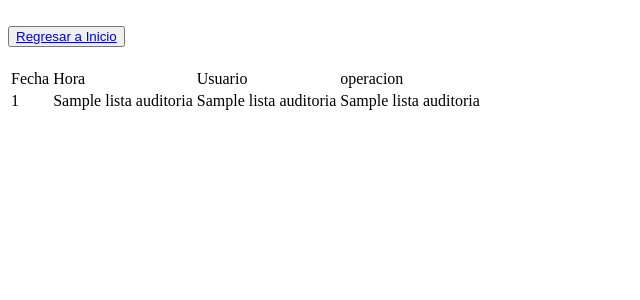
After one commit to juannaranjo31/crudpython, a Flask app: page /lista_auditoria/ in a window 1280 px wide. The commit adds this page. Shown: the top 300 px of the page, without its empty margins (0-640 px from the left). Run offline with Flask 2, Linux system fonts and the light colour scheme; a database or web service that is not in the repository returns one stand-in record (values such as "Sample title"); some libraries are stand-ins or nearby versions.

Commit message:
Actualiado y tabla Auditoria

```diff
--- a/app.py
+++ b/app.py
@@ -5,9 +5,8 @@ app =  Flask(__name__)
 
 @app.route('/')
 def index():
-    lista_asig = dbpg.conexion.listar_asignatura()
     lista_est = dbpg.conexion.lista_estudiante()
-    return render_template('index.html',lista_as = lista_asig,lista_est = lista_est)
+    return render_template('index.html',lista_est = lista_est)
 
 @app.route('/nuevo_estudiante/',methods=['GET','POST'])
 def nuevo_estudiante():
@@ -83,5 +82,10 @@ def eliminar_est(id):
     dbpg.conexion.eliminar_estudiante(id)
     return redirect('/')
 
+@app.route('/lista_auditoria/')
+def auditoria():
+    lista = dbpg.conexion.lista_auditoria()
+    return render_template('auditoria.html',lista_aud = lista)
+
 if __name__ == '__main__':
     app.run(debug=True,port=4000)
--- a/dbpg.py
+++ b/dbpg.py
@@ -2,9 +2,9 @@ import psycopg2
 import psycopg2.extras
 
 DB_HOST = 'localhost'
-DB_NAME = 'proyecto'
+DB_NAME = 'proyecto3'
 DB_USER = 'postgres'
-DB_PASS = '12345678'
+DB_PASS = 'conexion'
 
 conn = psycopg2.connect(dbname = DB_NAME,user = DB_USER,password = DB_PASS,host = DB_HOST)
 cur = conn.cursor(cursor_factory=psycopg2.extras.DictCursor)
@@ -70,3 +70,9 @@ class conexion:
         cur.execute(con)
         lista = cur.fetchall()
         return lista
+
+    def lista_auditoria():
+        con = "select * from lista_auditoria()"
+        cur.execute(con)
+        lista = cur.fetchall()
+        return lista
--- /dev/null
+++ b/templates/auditoria.html
@@ -0,0 +1,36 @@
+<!DOCTYPE html>
+<html lang="en">
+<head>
+    <meta charset="UTF-8">
+    <meta http-equiv="X-UA-Compatible" content="IE=edge">
+    <meta name="viewport" content="width=device-width, initial-scale=1.0">
+    <title>Auditoria Plan Estudios</title>
+</head>
+<body>
+    <h2>
+        <button type="button">
+            <a href="/">Regresar a Inicio</a>
+        </button>
+    </h2>
+   <table>
+       <thead>
+           <tr>
+               <td>Fecha</td>
+               <td>Hora</td>
+               <td>Usuario</td>
+               <td>operacion</td>
+           </tr>
+       </thead>
+       <tbody>
+           {% for row in lista_aud %}
+           <tr>
+               <td>{{row[0]}}</td>
+               <td>{{row[1]}}</td>
+               <td>{{row[2]}}</td>
+               <td>{{row[3]}}</td>
+           </tr>
+           {% endfor %}
+       </tbody>
+   </table>
+</body>
+</html>
--- a/templates/nuevo_est.html
+++ b/templates/nuevo_est.html
@@ -22,7 +22,7 @@
                 <input type="text" name="codigo" id="codigo" placeholder="Ingrese Codigo del Estudiante" required>
             </td>
             <td>
-                <input type="number" name="edad" id="edad" placeholder="Ingrese edad del Estudiante" required>
+                <input type="number" name="edad" id="edad" placeholder="Ingrese edad del Estudiante" min="17" required>
             </td>
         </table>
         <table>
```
Also changed, not shown: templates/index.html (+4 -4 lines).
